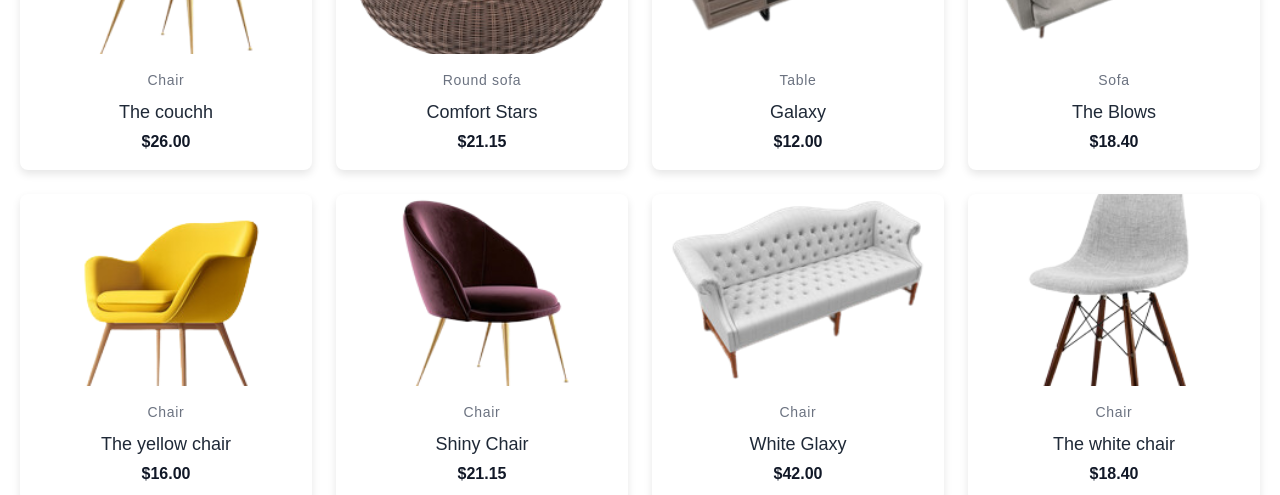
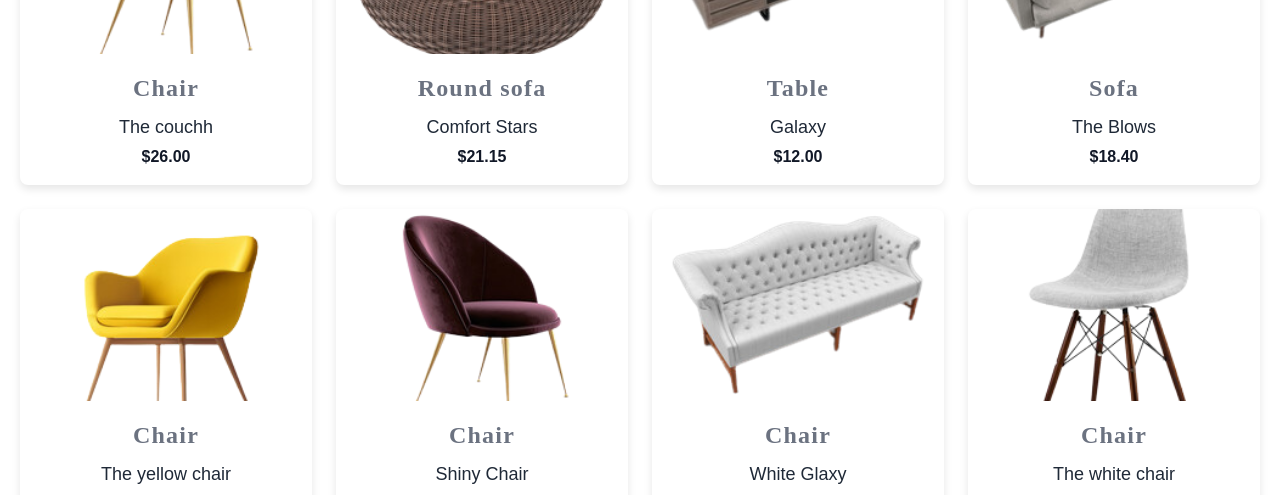
Before and after one commit to Quratulain-bilal/Furniture-custom-css, a Next.js app: page / in a window 1280 px wide. Shown: the part 2128-2623 px from the top of the page. Built offline with nearby package versions, Linux system fonts and the light colour scheme.

Commit message:
Update Product.module.css

```diff
--- a/styles/Product.module.css
+++ b/styles/Product.module.css
@@ -1,37 +1,29 @@
-/* ProductGrid.module.css */
-
+/* Container for the product grid */
 .container {
   padding: 5rem 1.25rem;
   margin: 0 auto;
 }
 
+/* Heading style */
+.heading {
+  font-family: 'Georgia', serif;
+  font-weight: bold;
+  font-size: 3rem;
+  text-align: center;
+  color: #6b21a8;
+  animation: fadeIn 2s ease-out;
+  margin-bottom: 4%;
+  color: black;
+}
+
+/* Grid container setup */
 .gridContainer {
   display: grid;
   gap: 1.5rem;
+  grid-template-columns: repeat(1, 1fr); /* Default: 1 column */
 }
 
-/* Responsive grid setup */
-@media (min-width: 1024px) {
-  /* Four columns on large screens */
-  .gridContainer {
-    grid-template-columns: repeat(4, 1fr);
-  }
-}
-
-@media (min-width: 768px) and (max-width: 1023px) {
-  /* Two columns on medium screens */
-  .gridContainer {
-    grid-template-columns: repeat(2, 1fr);
-  }
-}
-
-@media (max-width: 767px) {
-  /* Single column on small screens */
-  .gridContainer {
-    grid-template-columns: 1fr;
-  }
-}
-
+/* Product card style */
 .card {
   border-radius: 0.5rem;
   overflow: hidden;
@@ -40,33 +32,41 @@
   transition: transform 0.3s ease;
 }
 
+/* Hover effect for product cards */
 .card:hover {
   transform: scale(1.05);
 }
 
+/* Image container style */
 .imageContainer {
   height: 12rem; /* Fixed height for images */
   overflow: hidden;
 }
 
+/* Image styling */
 .image {
   width: 100%;
   height: 100%;
   object-fit: cover;
 }
 
+/* Card information section */
 .cardInfo {
   padding: 1rem;
   text-align: center;
 }
 
+/* Category text style */
 .category {
   color: #6b7280; /* Gray-500 */
-  font-size: 0.875rem;
+  font-size: 1.5rem;
   letter-spacing: 0.05em;
   margin-bottom: 0.5rem;
+  font-weight: bold;
+  font-family: serif;
 }
 
+/* Product title style */
 .title {
   color: #1f2937; /* Gray-900 */
   font-size: 1.125rem;
@@ -74,22 +74,14 @@
   margin-bottom: 0.25rem;
 }
 
+/* Price style */
 .price {
   color: #111827; /* Gray-900 */
   font-size: 1rem;
   font-weight: bold;
 }
-.heading {
-  font-family: 'Georgia', serif;
-  font-weight: bold;
-  font-size: 3rem;
-  text-align: center;
-  color: #6b21a8;
-  animation: fadeIn 2s ease-out; margin-bottom:4%;
-  color:black
-}
 
-/* Animation for the heading */
+/* FadeIn animation for heading */
 @keyframes fadeIn {
   0% {
     opacity: 0;
@@ -101,9 +93,28 @@
   }
 }
 
-/* Media query for smaller screens */
-@media (max-width: 600px) {
-  .heading {
-    font-size: 2rem; /* Adjust font size on smaller screens */
+/* Responsive Grid Styles */
+
+/* Large screens (Desktop) */
+@media (min-width: 1024px) {
+  .gridContainer {
+    grid-template-columns: repeat(4, 1fr); /* 4 columns */
   }
 }
+
+/* Medium screens (Tablets and small laptops) */
+@media (min-width: 768px) and (max-width: 1023px) {
+  .gridContainer {
+    grid-template-columns: repeat(2, 1fr); /* 2 columns */
+  }
+}
+
+/* Small screens (Mobile devices) */
+@media (max-width: 767px) {
+  .gridContainer {
+    grid-template-columns: 1fr; /* 1 column */
+  }
+  .heading {
+    font-size: 2rem; /* Smaller heading font size */
+  }
+}
```
